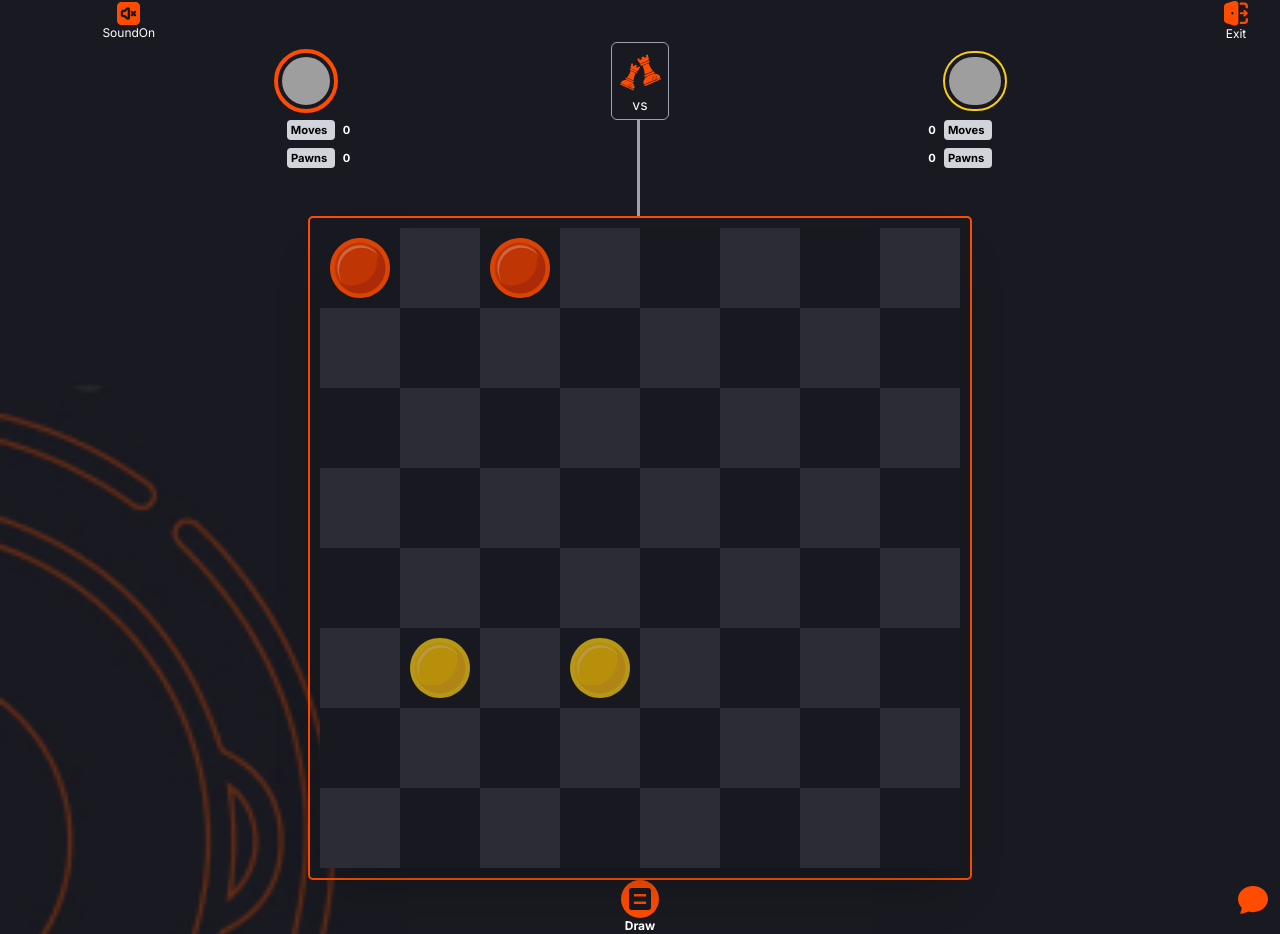
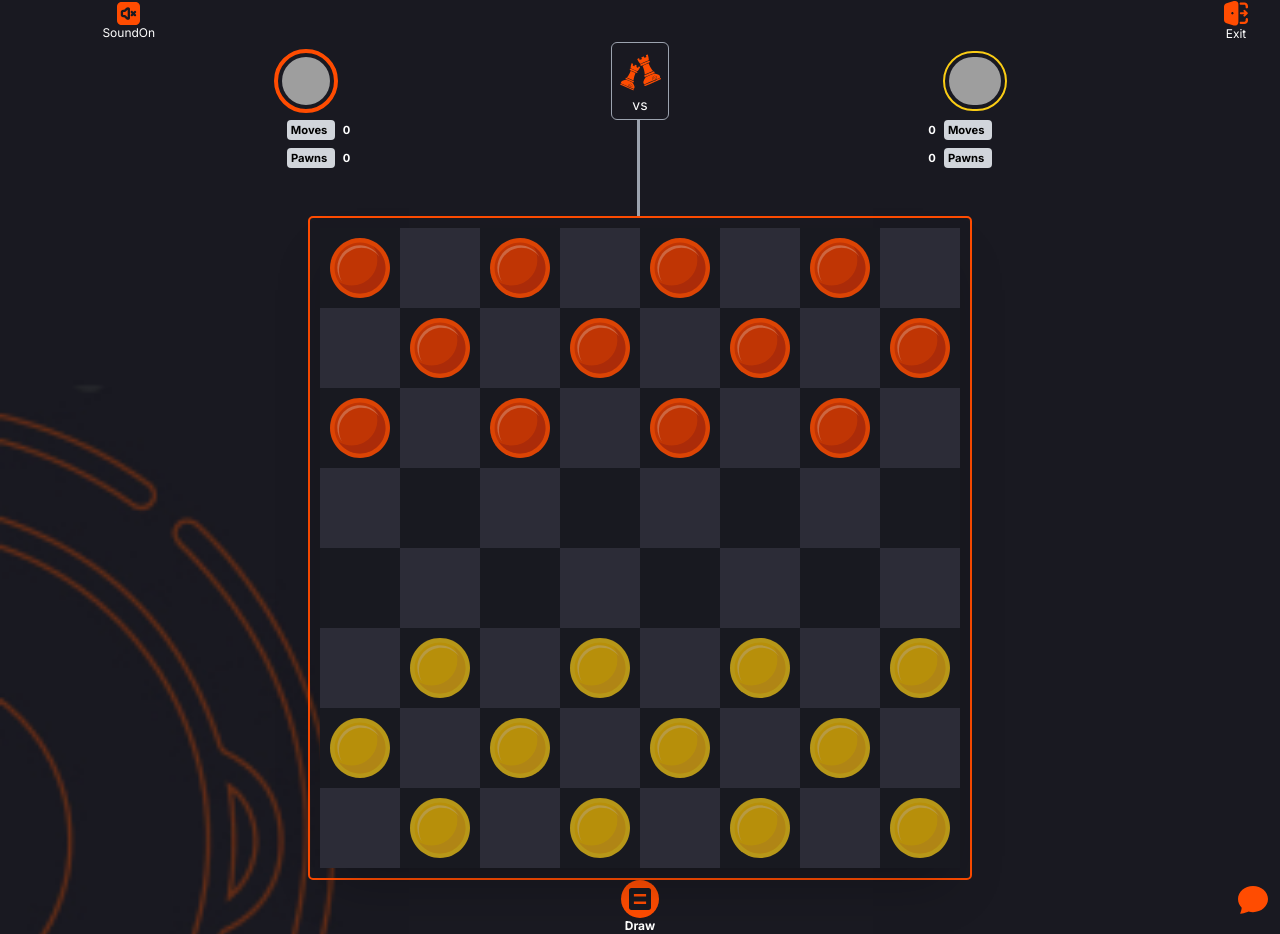
Before and after one commit to kbleul/Damagames, a React (Create React App) app in the folder frontend/: page /game in a window 1280 px wide. Built offline with nearby package versions, Linux system fonts and the light colour scheme; no server answers; grey boxes are pictures that could not be loaded.

Commit message:
error fixed on beting game

```diff
--- a/frontend/src/Game/Game.js
+++ b/frontend/src/Game/Game.js
@@ -103,30 +103,30 @@ const Game = () => {
     const player1 = [
       "a8",
       "c8",
-      // "e8",
-      // "g8",
-      // "b7",
-      // "d7",
-      // "f7",
-      // "h7",
-      // "a6",
-      // "c6",
-      // "e6",
-      // "g6",
+      "e8",
+      "g8",
+      "b7",
+      "d7",
+      "f7",
+      "h7",
+      "a6",
+      "c6",
+      "e6",
+      "g6",
     ];
     const player2 = [
       "b3",
       "d3",
-      // "f3",
-      // "h3",
-      // "a2",
-      // "c2",
-      // "e2",
-      // "g2",
-      // "b1",
-      // "d1",
-      // "f1",
-      // "h1",
+      "f3",
+      "h3",
+      "a2",
+      "c2",
+      "e2",
+      "g2",
+      "b1",
+      "d1",
+      "f1",
+      "h1",
     ];
 
     player1.forEach(function (i) {
@@ -644,7 +644,7 @@ const Game = () => {
         setMoves([0, 0]);
         setTimerP1(30);
         setTimerP2(30);
-        setPassedCounter(0)
+        setPassedCounter(0);
       }
     );
     socket.on("getResetGameRequest", ({ status }) => {
```
